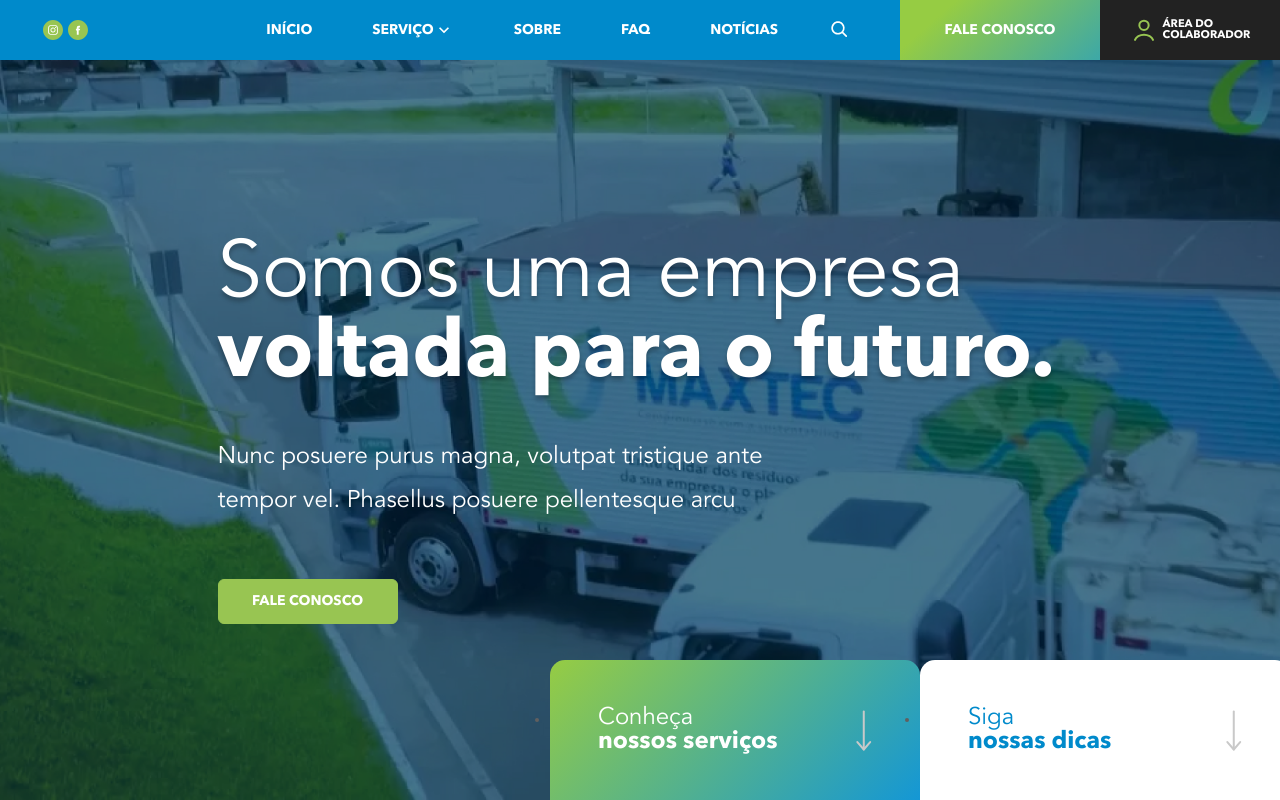
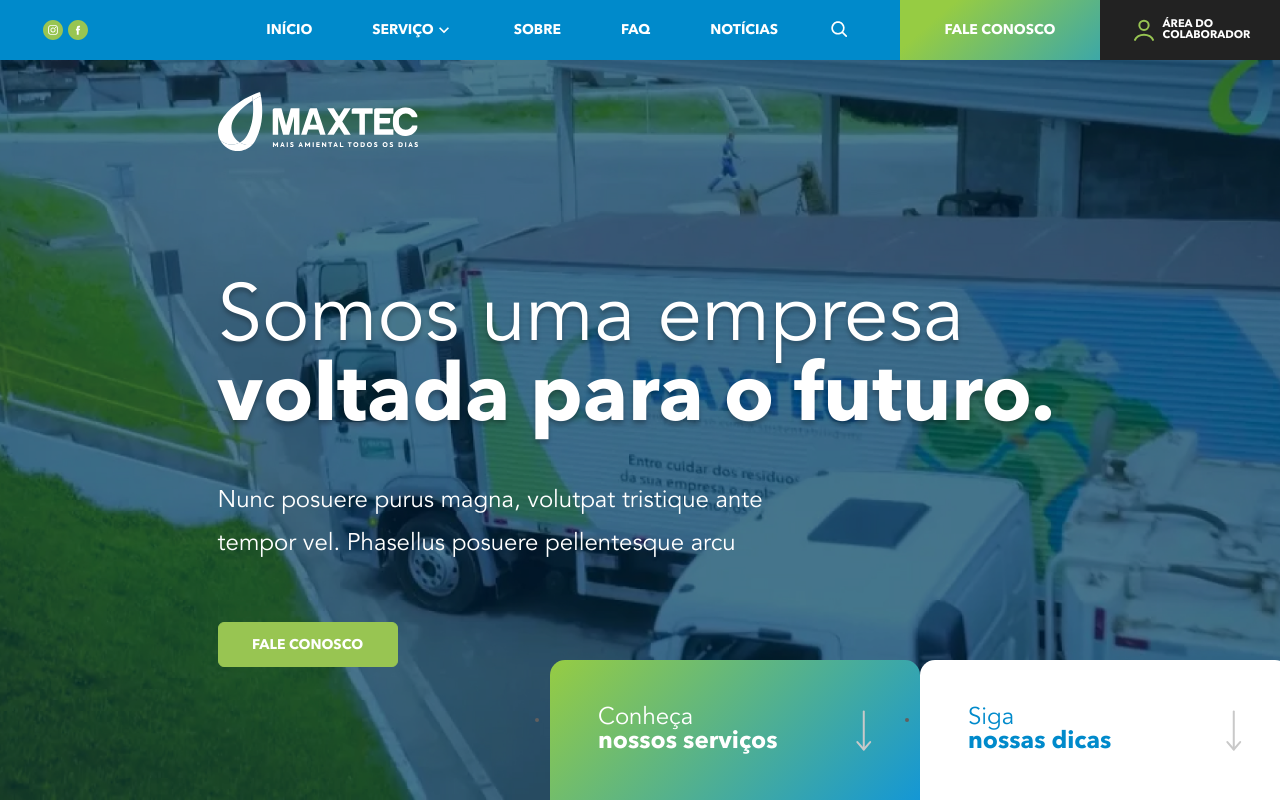
Before and after one commit to gabriel-maximize/maxtech-strapi, a Next.js app in the folder frontend/: page / in a window 1280 px wide. Shown: the top 800 px of the page. Built offline with nearby package versions, Linux system fonts and the light colour scheme.

Commit message:
feat: componente banner

```diff
--- a/frontend/src/components/Banner.tsx
+++ b/frontend/src/components/Banner.tsx
@@ -6,6 +6,13 @@ export function Banner() {
   return (
     <div className="banner">
       <div className="container banner__container">
+        <Image
+          src="/img/logo-mono.svg"
+          alt="Logo da maxtec branca"
+          className="banner__logo"
+          width={200}
+          height={60}
+        />
         <h2 className="banner__title title">
           Somos uma empresa <strong>voltada para o futuro.</strong>
         </h2>
--- a/frontend/src/styles/components/_banner.sass
+++ b/frontend/src/styles/components/_banner.sass
@@ -4,13 +4,18 @@
 
 .banner__container
   display: flex
-  justify-content: center
   align-items: flex-start
   flex-direction: column
   min-height: 700px
   height: 100vh
   padding: var(--header-height) 0 0
   color: $branco
+
+.banner__logo
+  margin-top: $spacing-md
+
+.banner__title
+  margin-top: $spacing-4xl
 
 .banner__media
   position: absolute
```
